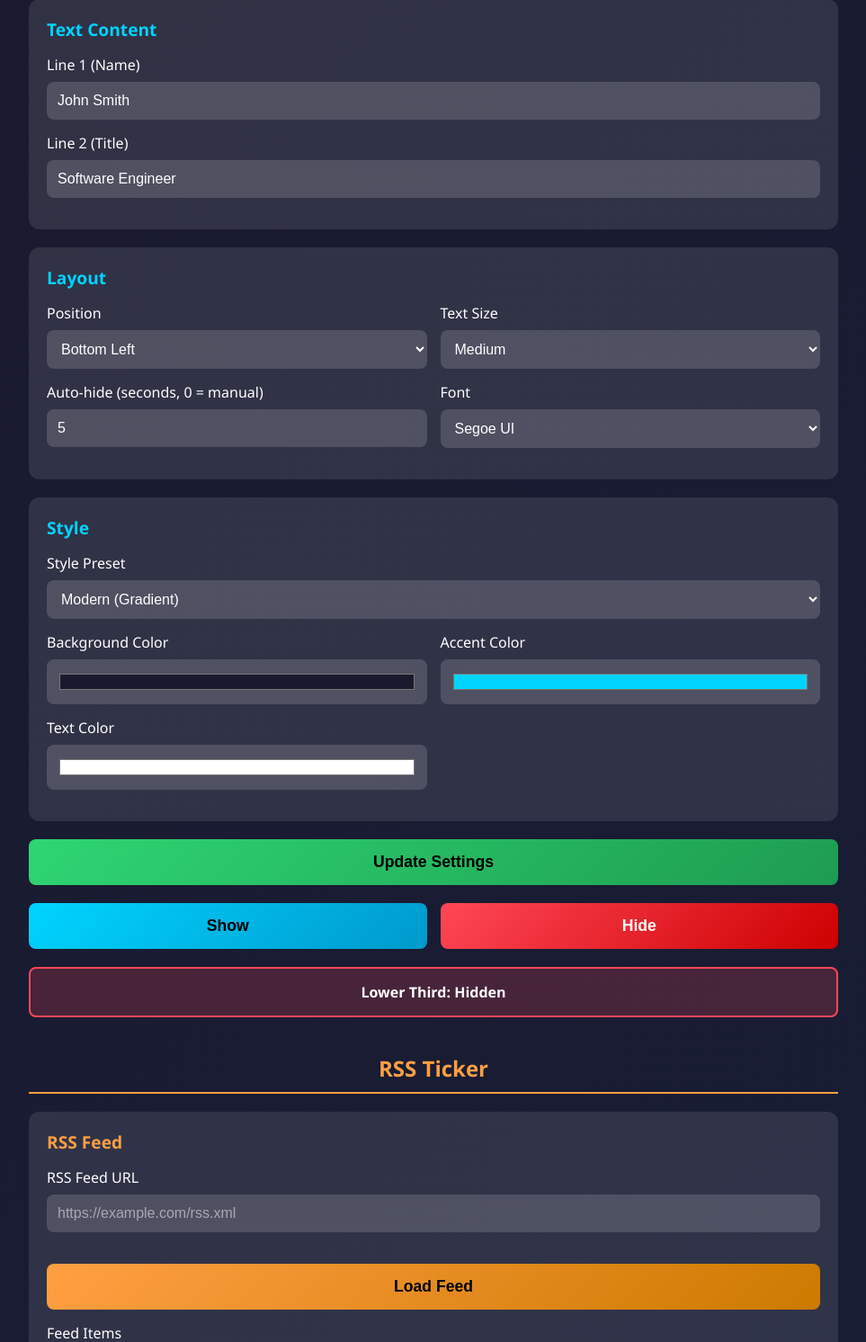
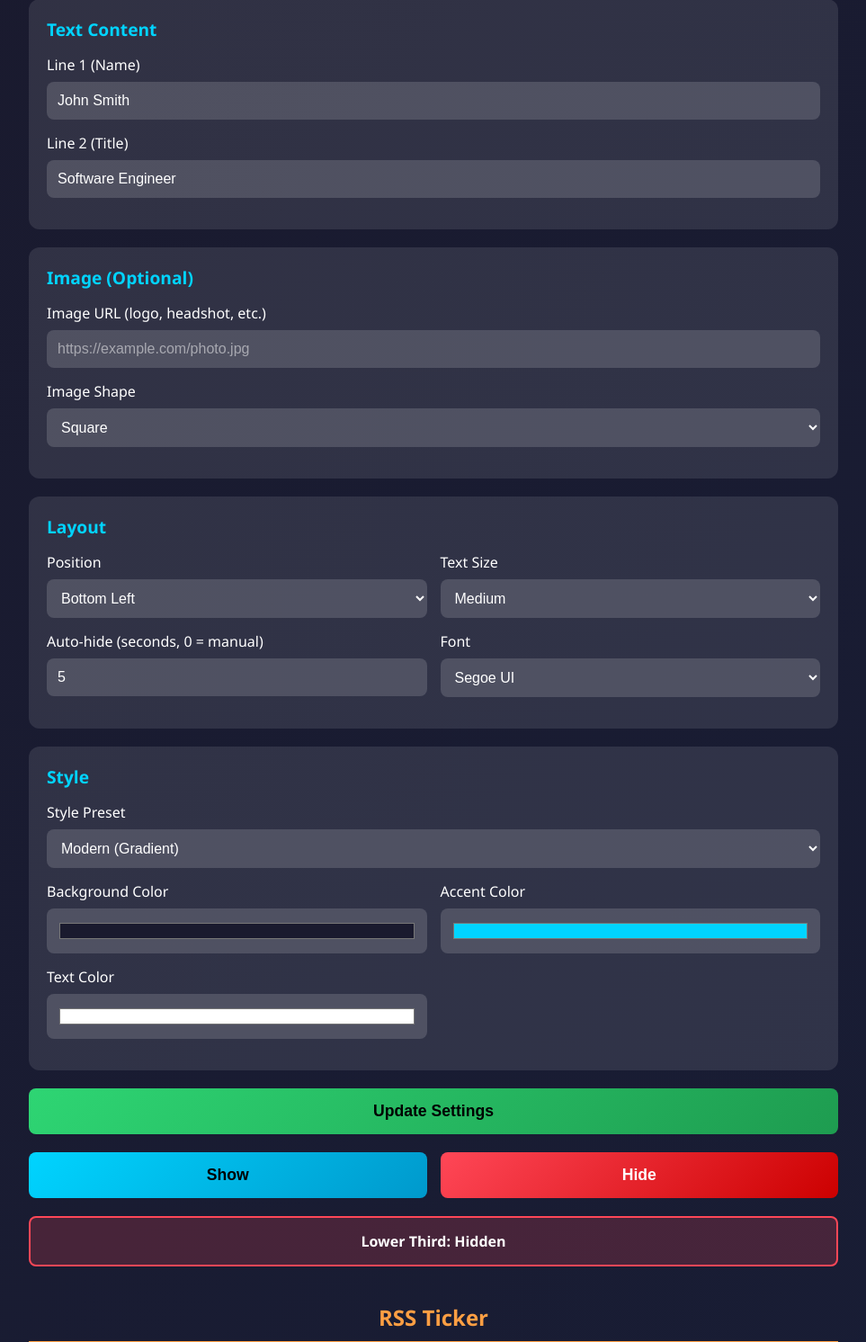
Before and after one commit to soundiesam/DemoHTML-, a Flask app: page / in a window 1280 px wide. Shown: the part 169-1661 px from the top of the page at 90% size, without its empty margins (158-1121 px from the left). Run offline with Flask 3, Linux system fonts and the light colour scheme; some libraries are stand-ins or nearby versions.

Commit message:
Add ability to upload images to lower thirds
Adds an image URL input and shape selection to the lower third controls and updates the display template to render the image. Includes CSS for image styling and scaling.

Replit-Commit-Author: Agent
Replit-Commit-Session-Id: c1f9d6d0-c84e-4274-a67e-00a72805f779
Replit-Commit-Checkpoint-Type: full_checkpoint
Replit-Commit-Event-Id: 63dfbe33-cea2-45f6-855a-03625a2432bd
Replit-Commit-Screenshot-Url: https://storage.googleapis.com/screenshot-production-us-central1/39d41133-4781-4460-af0a-cdcad143572d/c1f9d6d0-c84e-4274-a67e-00a72805f779/mrzxo49
Replit-Helium-Checkpoint-Created: true

```diff
--- a/main.py
+++ b/main.py
@@ -20,6 +20,8 @@ lower_third_state = {
     'bgColor': '#1a1a2e',
     'accentColor': '#00d4ff',
     'textColor': '#ffffff',
+    'imageUrl': '',
+    'imageShape': 'square',
     'visible': False
 }
 
--- a/templates/control.html
+++ b/templates/control.html
@@ -288,6 +288,18 @@
             <input type="text" id="line1" placeholder="Enter name..." value="John Smith">
             <label for="line2">Line 2 (Title)</label>
             <input type="text" id="line2" placeholder="Enter title..." value="Software Engineer">
+        </div>
+
+        <div class="control-group cyan">
+            <h2>Image (Optional)</h2>
+            <label for="ltImageUrl">Image URL (logo, headshot, etc.)</label>
+            <input type="url" id="ltImageUrl" placeholder="https://example.com/photo.jpg">
+            <label for="ltImageShape">Image Shape</label>
+            <select id="ltImageShape">
+                <option value="square">Square</option>
+                <option value="circle">Circle</option>
+                <option value="rounded">Rounded</option>
+            </select>
         </div>
 
         <div class="control-group cyan">
@@ -665,6 +677,8 @@
             document.getElementById('ltBgColor').value = state.bgColor || '#1a1a2e';
             document.getElementById('ltAccentColor').value = state.accentColor || '#00d4ff';
             document.getElementById('ltTextColor').value = state.textColor || '#ffffff';
+            document.getElementById('ltImageUrl').value = state.imageUrl || '';
+            document.getElementById('ltImageShape').value = state.imageShape || 'square';
             updateStatus('ltStatus', 'Lower Third', state.visible);
         });
 
@@ -682,7 +696,9 @@
                     style: document.getElementById('ltStyle').value,
                     bgColor: document.getElementById('ltBgColor').value,
                     accentColor: document.getElementById('ltAccentColor').value,
-                    textColor: document.getElementById('ltTextColor').value
+                    textColor: document.getElementById('ltTextColor').value,
+                    imageUrl: document.getElementById('ltImageUrl').value,
+                    imageShape: document.getElementById('ltImageShape').value
                 })
             });
         }
```
Also changed, not shown: templates/display.html (+34 -2 lines).
